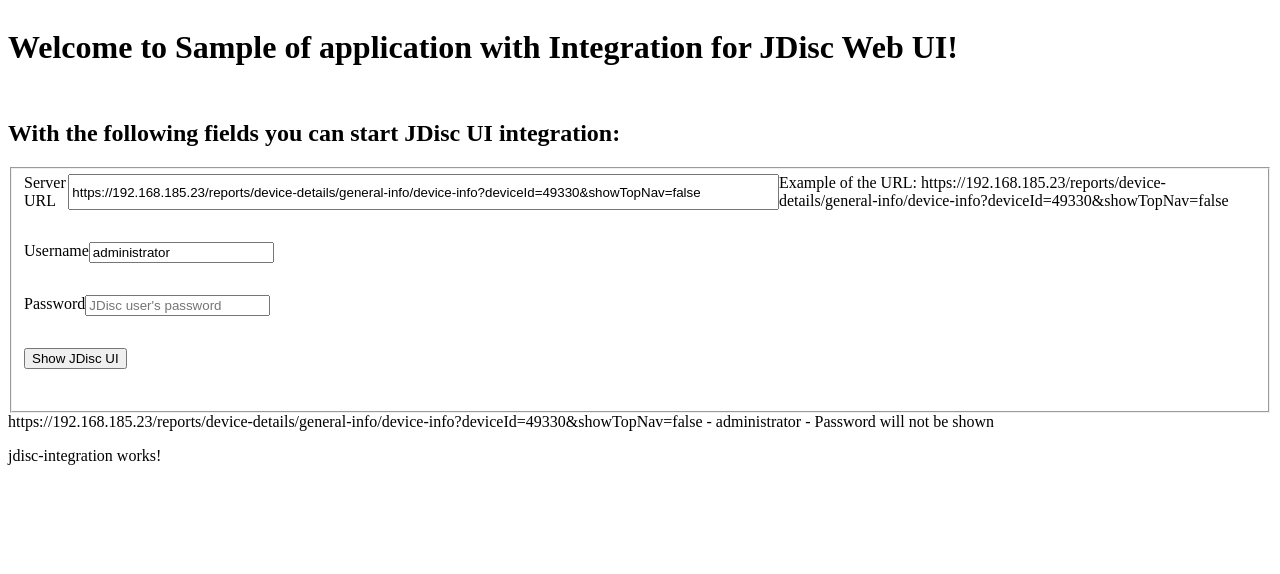
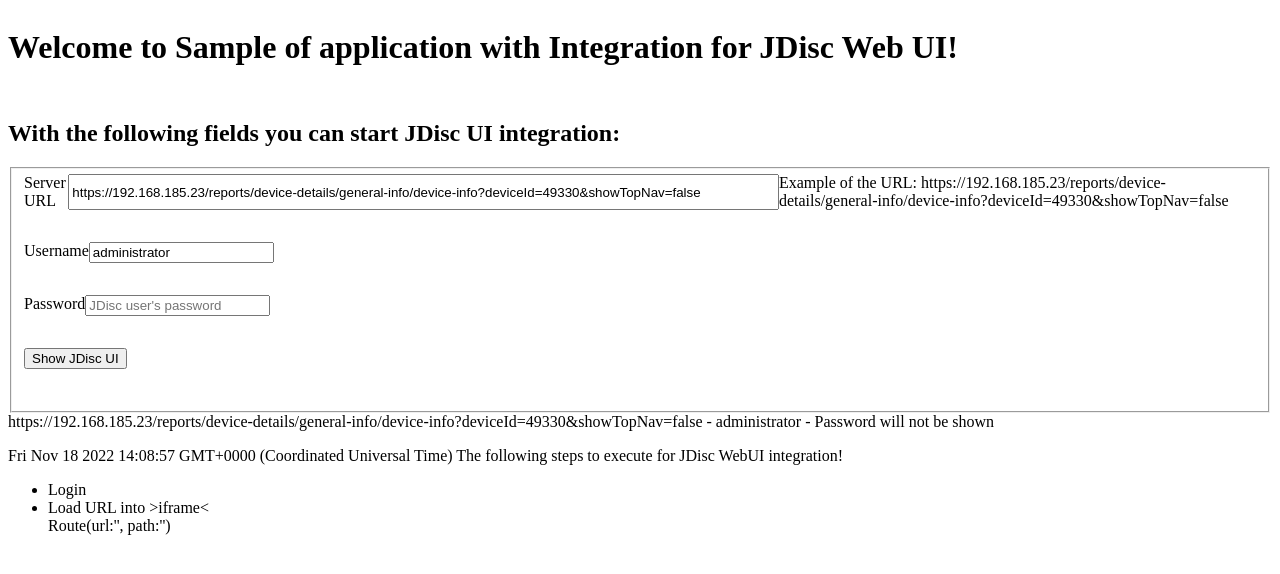
Before and after one commit to jdisc/integration-webui-sample, an Angular app: page /jdisc in a window 1280 px wide. Shown: the top 574 px of the page. Built offline with nearby package versions, Linux system fonts and the light colour scheme.

Commit message:
Added navigation to component of JDisc Web UI integration.

```diff
--- a/src/app/app-routing.module.ts
+++ b/src/app/app-routing.module.ts
@@ -4,7 +4,7 @@
 const routes: Routes = [{ path: 'jdisc', loadChildren: () => import('./jdisc-integration/jdisc-integration.module').then(m => m.JdiscIntegrationModule) }];
 
 @NgModule({
-  imports: [RouterModule.forRoot(routes)],
+  imports: [RouterModule.forRoot(routes, {enableTracing: true})],
   exports: [RouterModule]
 })
 export class AppRoutingModule { }
--- a/src/app/app.component.ts
+++ b/src/app/app.component.ts
@@ -47,6 +47,6 @@
   }
 
   showJDiscUI() {
-    void this.router.navigate(["jdisc-integration"], {state: {server: this.server, username: this.username, password: this.password}});
+    void this.router.navigate(["jdisc"], {state: {server: this.server, username: this.username, password: this.password}, skipLocationChange: true});
   }
 }
--- a/src/app/jdisc-integration/jdisc-integration-routing.module.ts
+++ b/src/app/jdisc-integration/jdisc-integration-routing.module.ts
@@ -1,8 +1,9 @@
 import { NgModule } from '@angular/core';
 import { RouterModule, Routes } from '@angular/router';
 import { JdiscIntegrationComponent } from './jdisc-integration.component';
+import { JdiscIntegrationResolver } from "./jdisc-integration.resolver";
 
-const routes: Routes = [{ path: '', component: JdiscIntegrationComponent }];
+const routes: Routes = [{ path: '', component: JdiscIntegrationComponent, resolve: { state: JdiscIntegrationResolver }}];
 
 @NgModule({
   imports: [RouterModule.forChild(routes)],
--- a/src/app/jdisc-integration/jdisc-integration.component.ts
+++ b/src/app/jdisc-integration/jdisc-integration.component.ts
@@ -1,18 +1,27 @@
 import { Component, OnInit } from '@angular/core';
+import {ActivatedRoute, ActivatedRouteSnapshot, Router} from "@angular/router";
+import { tap } from "rxjs";
 
 @Component({
   selector: 'ext-jdisc-integration',
   template: `
     <p>
-      jdisc-integration works!
+      {{ timestamp }} The following steps to execute for JDisc WebUI integration!
     </p>
+    <ul>
+      <li>Login</li>
+      <li>Load URL into &gt;iframe&lt;</li>
+      {{ route.snapshot.toString() }}
+    </ul>
   `,
-  styles: [
-  ]
+  styles: []
 })
 export class JdiscIntegrationComponent implements OnInit {
+  timestamp = new Date();
 
-  constructor() { }
+  constructor(readonly route: ActivatedRoute, readonly router: Router) {
+    route.data.pipe(tap((data) => console.log(data))).subscribe();
+  }
 
   ngOnInit(): void {
   }
--- /dev/null
+++ b/src/app/jdisc-integration/jdisc-integration.resolver.ts
@@ -0,0 +1,16 @@
+import { Injectable } from '@angular/core';
+import {
+  Resolve,
+  RouterStateSnapshot,
+  ActivatedRouteSnapshot
+} from '@angular/router';
+import { Observable, of } from 'rxjs';
+
+@Injectable({
+  providedIn: 'root'
+})
+export class JdiscIntegrationResolver implements Resolve<RouterStateSnapshot> {
+  resolve(route: ActivatedRouteSnapshot, state: RouterStateSnapshot): Observable<RouterStateSnapshot> {
+    return of(state);
+  }
+}
```
